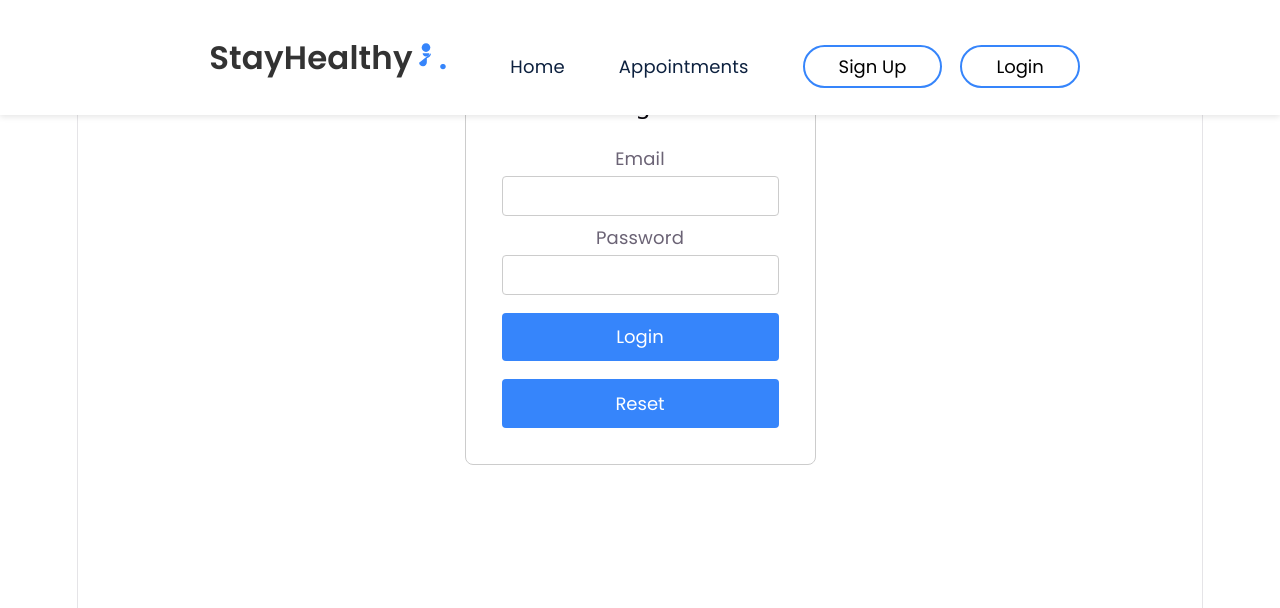
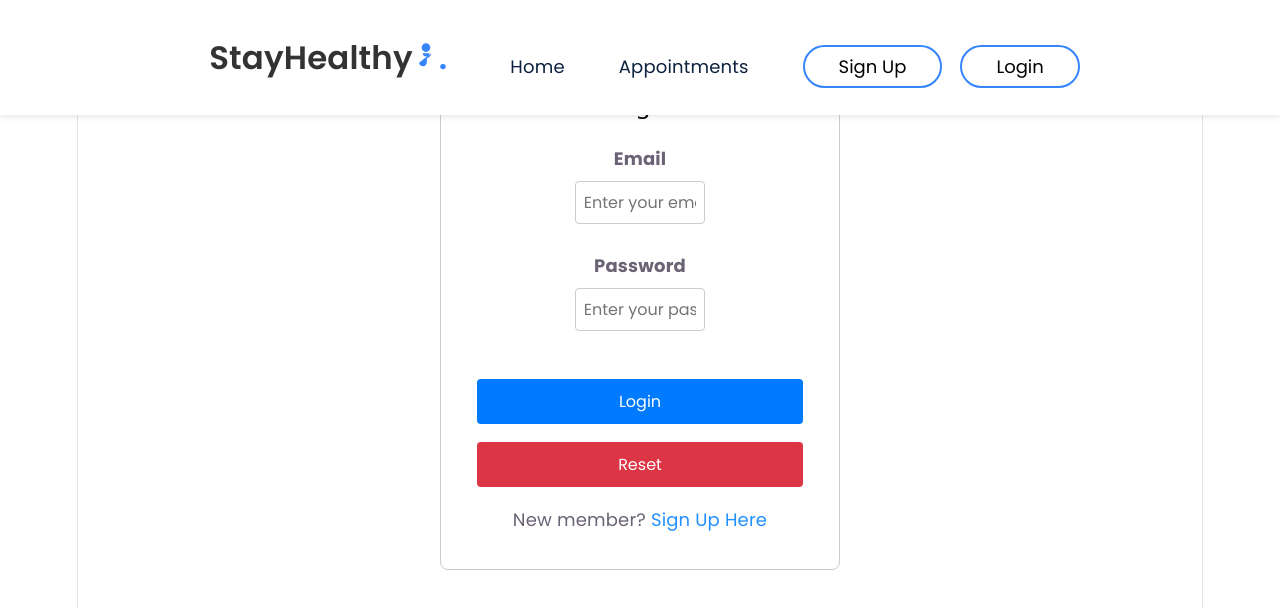
Before and after one commit to UniStar903/med_appt, a React (Vite) app: page /login in a window 1280 px wide. Shown: the top 608 px of the page. Built offline with nearby package versions, Linux system fonts and the light colour scheme.

Commit message:
added login .jsx logic

```diff
--- a/src/Components/Login/Login.jsx
+++ b/src/Components/Login/Login.jsx
@@ -1,58 +1,104 @@
-import React, { useState } from "react";
+import React, { useState, useEffect } from "react";
 import "./Login.css";
+import { Link, useNavigate } from "react-router-dom";
+import { API_URL } from "../../../config";
 
 const Login = () => {
-  const [formData, setFormData] = useState({ email: "", password: "" });
+  // State variables for email and password
+  const [email, setEmail] = useState("");
+  const [password, setPassword] = useState("");
   const [errors, setErrors] = useState({});
 
+  const navigate = useNavigate();
+
+  // Redirect if already logged in
+  useEffect(() => {
+    if (sessionStorage.getItem("auth-token")) {
+      navigate("/");
+    }
+  }, [navigate]);
+
+  // Validation logic
   const validate = () => {
     let tempErrors = {};
-
-    if (!formData.email.match(/^[^@]+@[^@]+\.[^@]+$/))
+    if (!email.match(/^[^@]+@[^@]+\.[^@]+$/))
       tempErrors.email = "Invalid email format";
-    if (formData.password.length < 6)
+    if (password.length < 6)
       tempErrors.password = "Password must be at least 6 characters";
-
     setErrors(tempErrors);
     return Object.keys(tempErrors).length === 0;
   };
 
-  const handleSubmit = (e) => {
+  // Login function with backend connectivity
+  const login = async (e) => {
     e.preventDefault();
-    if (validate()) {
-      alert("Login Successful!");
+    if (!validate()) return;
+
+    const res = await fetch(`${API_URL}/api/auth/login`, {
+      method: "POST",
+      headers: { "Content-Type": "application/json" },
+      body: JSON.stringify({ email, password }),
+    });
+
+    const json = await res.json();
+    if (json.authtoken) {
+      sessionStorage.setItem("auth-token", json.authtoken);
+      sessionStorage.setItem("email", email);
+
+      navigate("/");
+      window.location.reload();
+    } else {
+      if (json.errors) {
+        alert(json.errors[0].msg);
+      } else {
+        alert(json.error);
+      }
     }
   };
 
   return (
     <div className="login-container">
       <h2>Login</h2>
-      <form onSubmit={handleSubmit}>
+      <form onSubmit={login}>
+        <div className="form-group">
           <label>Email</label>
           <input
             type="email"
-          value={formData.email}
-          onChange={(e) => setFormData({ ...formData, email: e.target.value })}
+            value={email}
+            onChange={(e) => setEmail(e.target.value)}
+            className="form-control"
+            placeholder="Enter your email"
           />
           {errors.email && <p className="error">{errors.email}</p>}
+        </div>
 
+        <div className="form-group">
           <label>Password</label>
           <input
             type="password"
-          value={formData.password}
-          onChange={(e) =>
-            setFormData({ ...formData, password: e.target.value })
-          }
+            value={password}
+            onChange={(e) => setPassword(e.target.value)}
+            className="form-control"
+            placeholder="Enter your password"
           />
           {errors.password && <p className="error">{errors.password}</p>}
+        </div>
 
-        <button type="submit">Login</button>
-        <button type="reset" onClick={() => setFormData({})}>
+        <div className="btn-group">
+          <button type="submit" className="btn btn-primary">Login</button>
+          <button type="reset" className="btn btn-danger" onClick={() => { setEmail(""); setPassword(""); }}>
             Reset
           </button>
+        </div>
+
+        <p>
+          New member?{" "}
+          <Link to="/signup" style={{ color: "#2190FF" }}>
+            Sign Up Here
+          </Link>
+        </p>
       </form>
     </div>
   );
 };
-
 export default Login;
```
Lines whose indentation alone changed are shown as unchanged.
